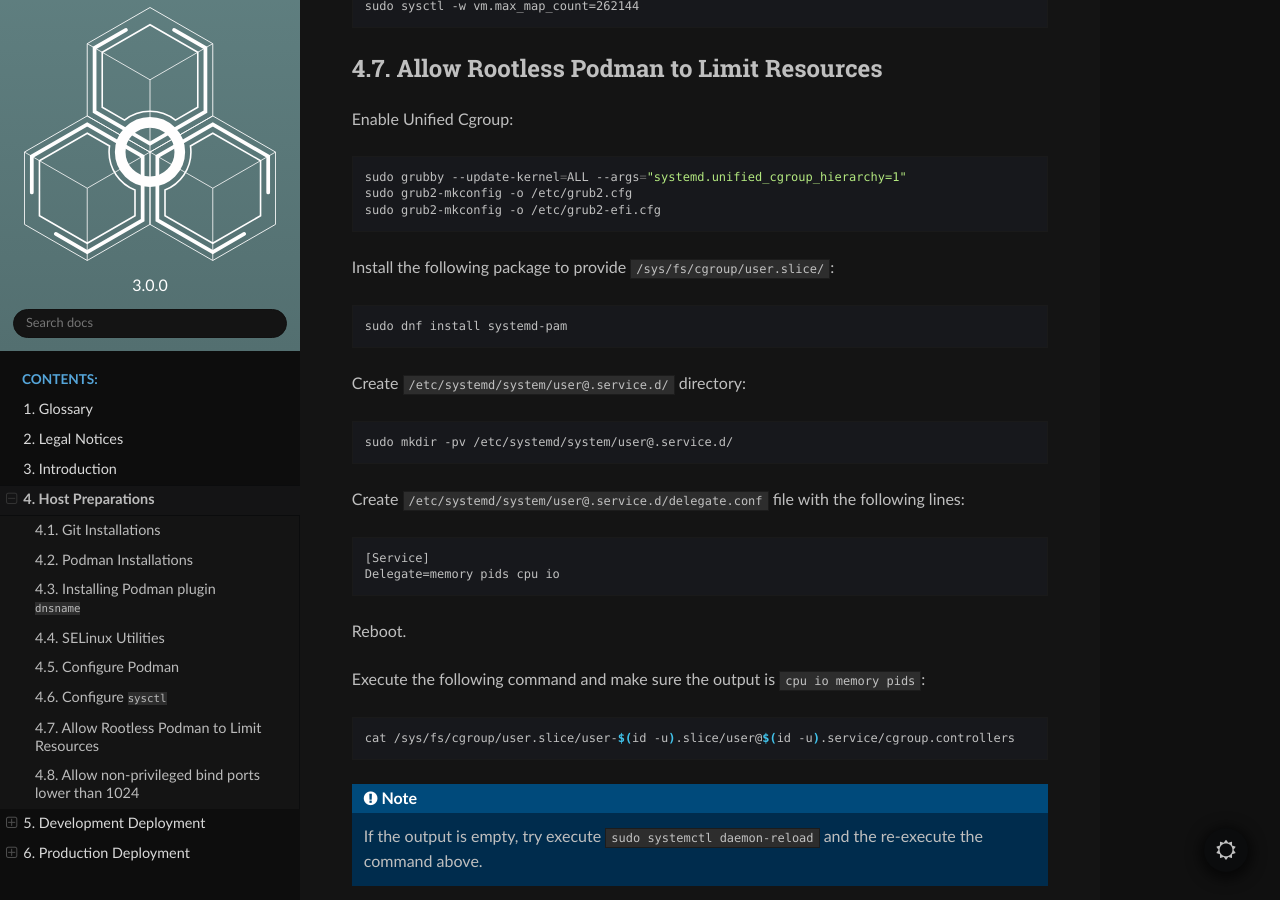
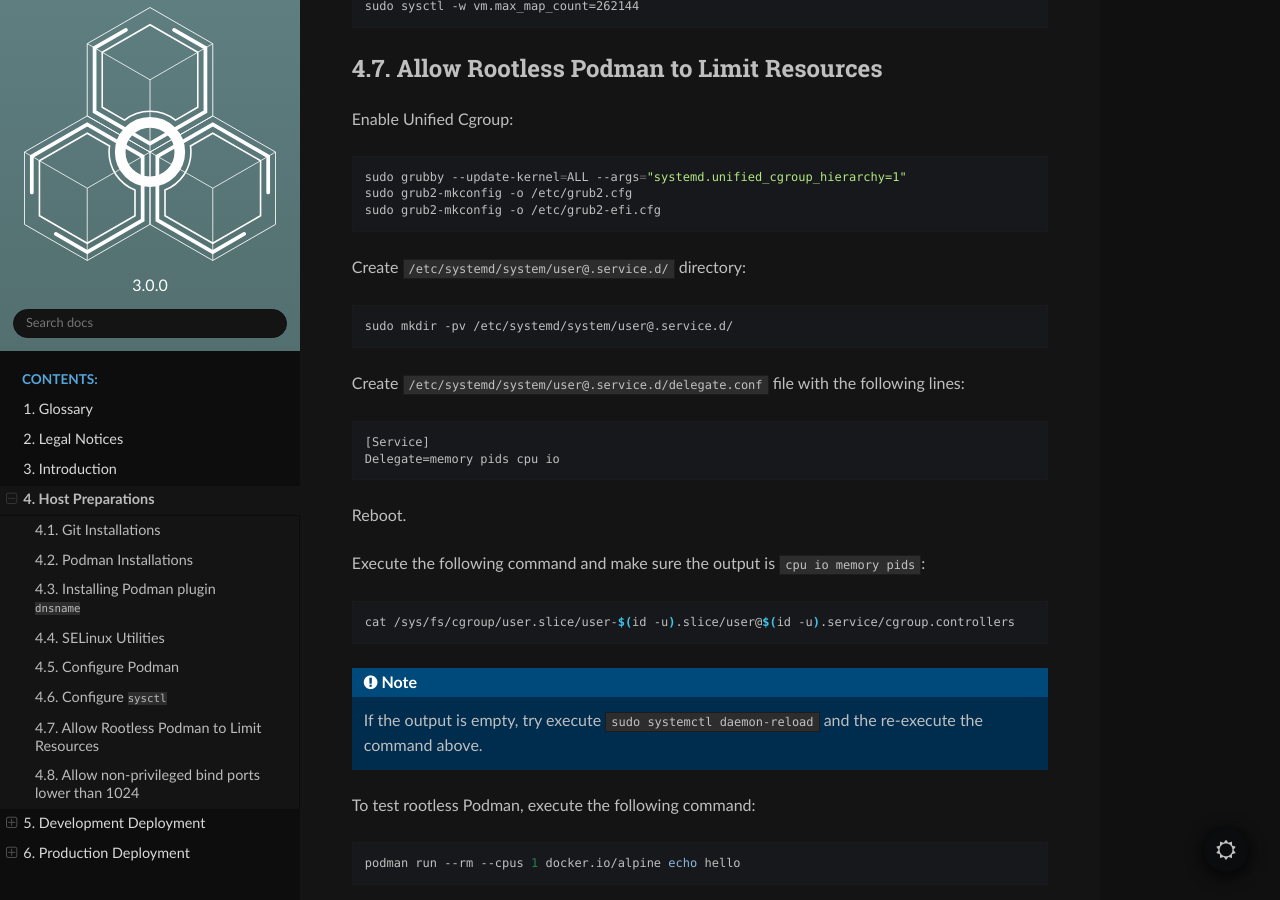
Before and after one commit to extra2000/qeeqbox-chameleon-podman, a Sphinx documentation site: the page built from docs/source/host_preparations.rst, in a window 1280 px wide and 900 px high, scrolled down 2340 px. Built offline with Sphinx 7.4.7 and the Read the Docs theme 2.0.0, drawn with Linux system fonts in a browser that asks for light colours.

Commit message:
docs(host-preparations): remove unnecessary `systemd-pam` package

```diff
--- a/docs/source/host_preparations.rst
+++ b/docs/source/host_preparations.rst
@@ -118,12 +118,6 @@ Enable Unified Cgroup:
     sudo grub2-mkconfig -o /etc/grub2.cfg
     sudo grub2-mkconfig -o /etc/grub2-efi.cfg
 
-Install the following package to provide ``/sys/fs/cgroup/user.slice/``:
-
-.. code-block:: bash
-
-    sudo dnf install systemd-pam
-
 Create ``/etc/systemd/system/user@.service.d/`` directory:
 
 .. code-block:: bash
```
